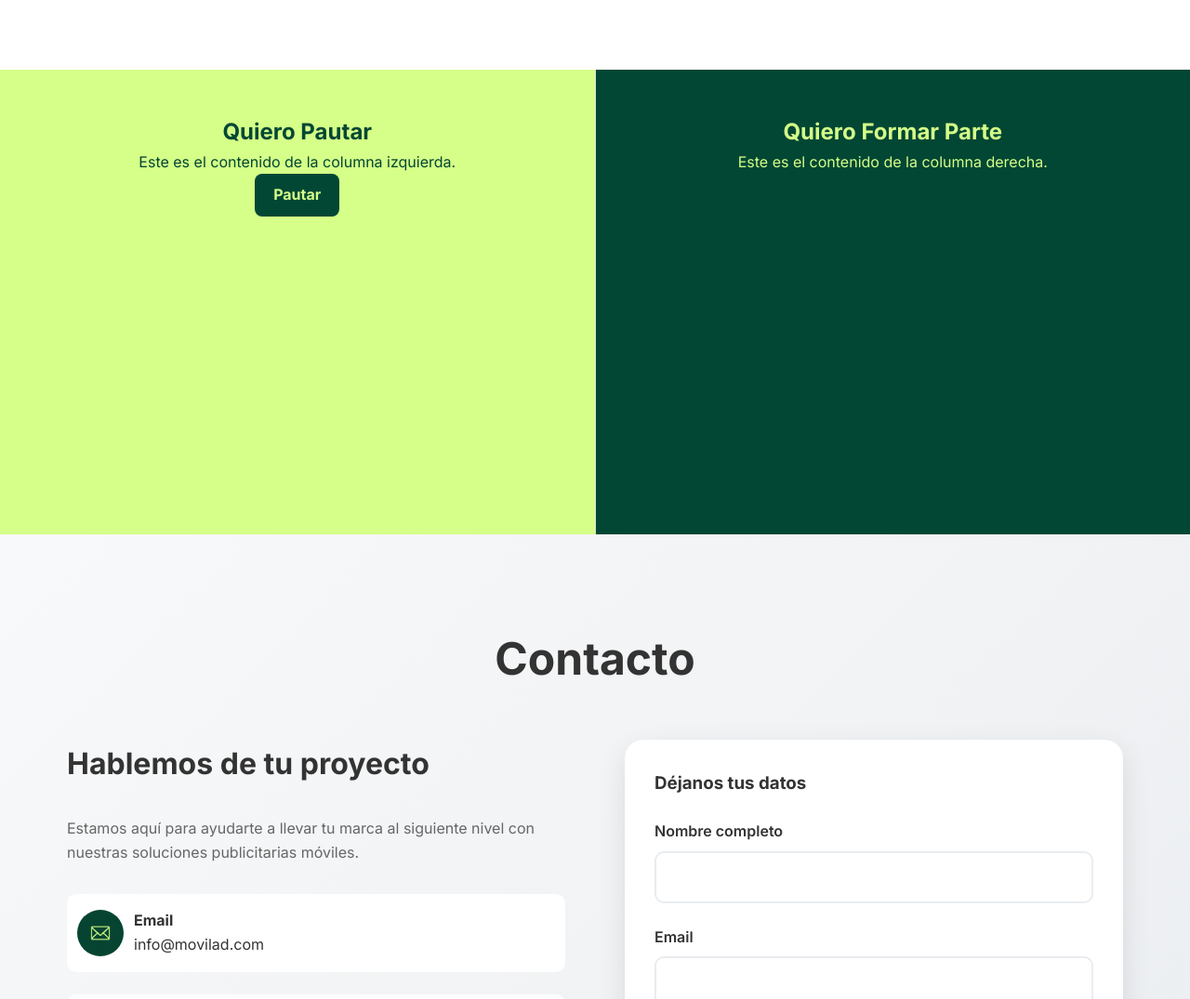
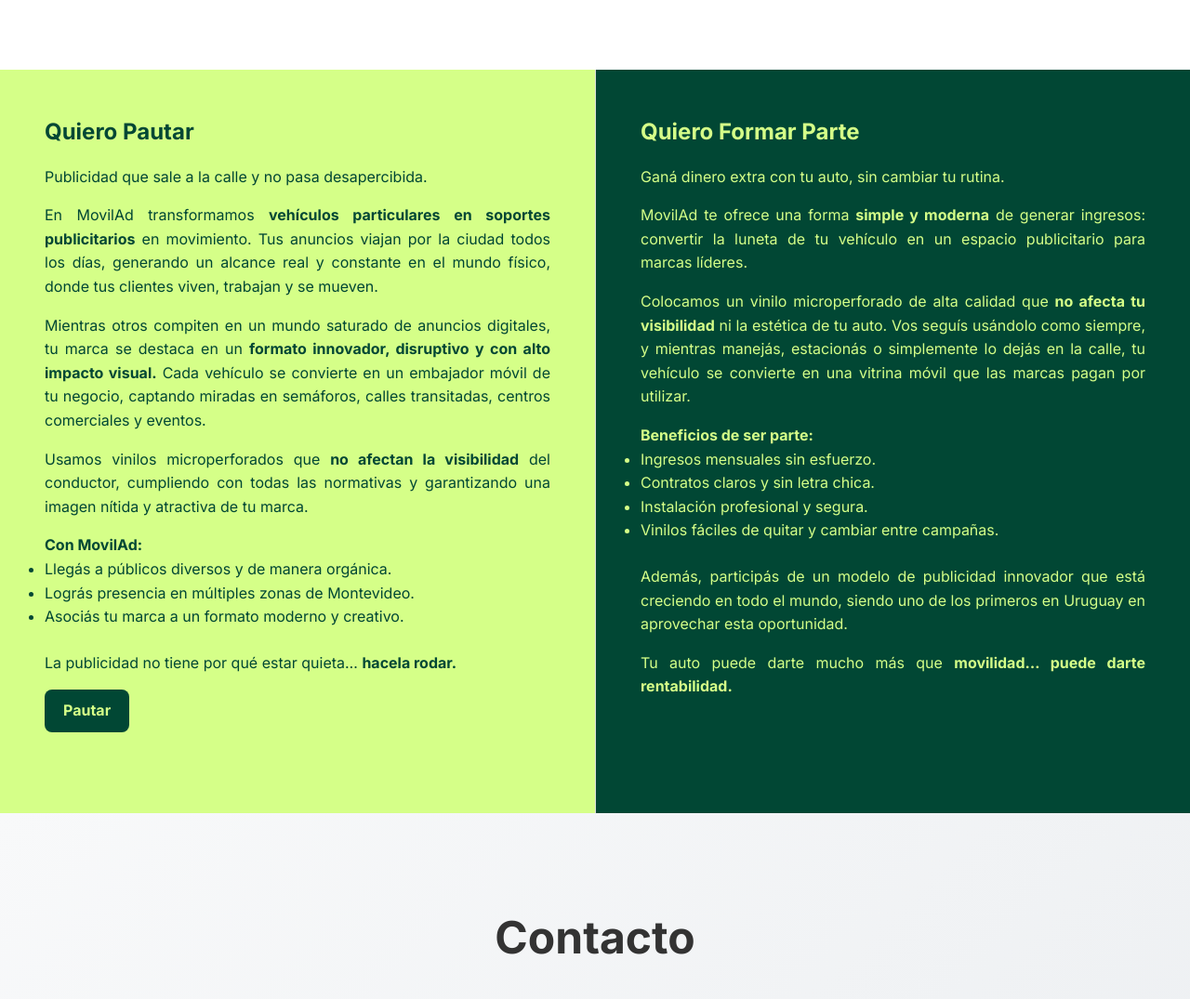
Before and after one commit to FelipeMuzio/MovilAd-website, a plain HTML site: page index.html in a window 1280 px wide. Shown: the part 1480-2555 px from the top of the page at 93% size. Drawn offline with Linux system fonts and the light colour scheme.

Commit message:
Add pautar text

```diff
--- a/css/pautar.css
+++ b/css/pautar.css
@@ -1,17 +1,36 @@
 .split-section {
     display: flex;
     flex-direction: row;
+    align-items: stretch;
     justify-content: space-between;
-    align-items: stretch;
+    flex-wrap: nowrap;
     width: 100%;
-    min-height: 500px;
+    height: 100vh;
 }
 
 .left-column,
 .right-column {
-    flex: 1;
+    flex: 0 0 50%;
+    max-width: 50%;
+    min-width: 0;
     padding: 3rem;
-    text-align: center;
+    text-align: justify;
+    overflow-y: auto;
+}
+
+.left-column h2,
+.right-column h2 {
+    margin-bottom: 1rem;
+}
+
+.left-column p,
+.right-column p {
+    margin-bottom: 1rem;
+}
+
+.left-column ul,
+.right-column ul {
+    margin-bottom: 1.5rem;
 }
 
 /* Estilos opcionales para diferenciar visualmente */
@@ -43,15 +62,9 @@
     box-shadow: 0 10px 25px rgba(16, 200, 117, 0.3);
 }
 
-/* Responsive: en móvil, columnas una debajo de otra */
+
 @media (max-width: 768px) {
     .split-section {
         flex-direction: column;
     }
-
-    .left-column,
-    .right-column {
-        border-left: none;
-        border-top: 1px solid #ddd;
-    }
 }
--- a/index.html
+++ b/index.html
@@ -70,18 +70,50 @@
     </section>
 
     <!-- Pautar o Formar Parte -->
+    <!-- Pautar o Formar Parte -->
     <section id="split-section" class="split-section">
         <div class="left-column">
             <h2>Quiero Pautar</h2>
-            <p>Este es el contenido de la columna izquierda.</p>
+            <p>Publicidad que sale a la calle y no pasa desapercibida.</p>
+            <p>En MovilAd transformamos <strong>vehículos particulares en soportes publicitarios</strong> en movimiento. Tus anuncios
+                viajan por la ciudad todos los días, generando un alcance real y constante en el mundo físico, donde tus
+                clientes viven, trabajan y se mueven.</p>
+            <p>Mientras otros compiten en un mundo saturado de anuncios digitales, tu marca se destaca en un <strong>formato
+                innovador, disruptivo y con alto impacto visual.</strong> Cada vehículo se convierte en un embajador móvil de tu
+                negocio, captando miradas en semáforos, calles transitadas, centros comerciales y eventos.</p>
+            <p>Usamos vinilos microperforados que <strong>no afectan la visibilidad</strong> del conductor, cumpliendo con todas las
+                normativas y garantizando una imagen nítida y atractiva de tu marca.</p>
+            <h4>Con MovilAd:</h4>
+            <ul>
+                <li>Llegás a públicos diversos y de manera orgánica.</li>
+                <li>Lográs presencia en múltiples zonas de Montevideo.</li>
+                <li>Asociás tu marca a un formato moderno y creativo.</li>
+            </ul>
+            <p>La publicidad no tiene por qué estar quieta… <strong>hacela rodar.</strong></p>
             <a href="pautar.html" class="pautar-btn">Pautar</a>
         </div>
 
         <div class="right-column">
             <h2>Quiero Formar Parte</h2>
-            <p>Este es el contenido de la columna derecha.</p>
+            <p>Ganá dinero extra con tu auto, sin cambiar tu rutina.</p>
+            <p>MovilAd te ofrece una forma <strong>simple y moderna</strong> de generar ingresos: convertir la luneta de tu vehículo en
+                un espacio publicitario para marcas líderes.</p>
+            <p>Colocamos un vinilo microperforado de alta calidad que <strong>no afecta tu visibilidad</strong> ni la estética de tu
+                auto. Vos seguís usándolo como siempre, y mientras manejás, estacionás o simplemente lo dejás en la
+                calle, tu vehículo se convierte en una vitrina móvil que las marcas pagan por utilizar.</p>
+            <h4>Beneficios de ser parte:</h4>
+            <ul>
+                <li>Ingresos mensuales sin esfuerzo.</li>
+                <li>Contratos claros y sin letra chica.</li>
+                <li>Instalación profesional y segura.</li>
+                <li>Vinilos fáciles de quitar y cambiar entre campañas.</li>
+            </ul>
+            <p>Además, participás de un modelo de publicidad innovador que está creciendo en todo el mundo, siendo uno
+                de los primeros en Uruguay en aprovechar esta oportunidad.</p>
+            <p>Tu auto puede darte mucho más que <strong>movilidad… puede darte rentabilidad.</strong></p>
         </div>
     </section>
+
 
 
     <!-- Contact Section -->
```
